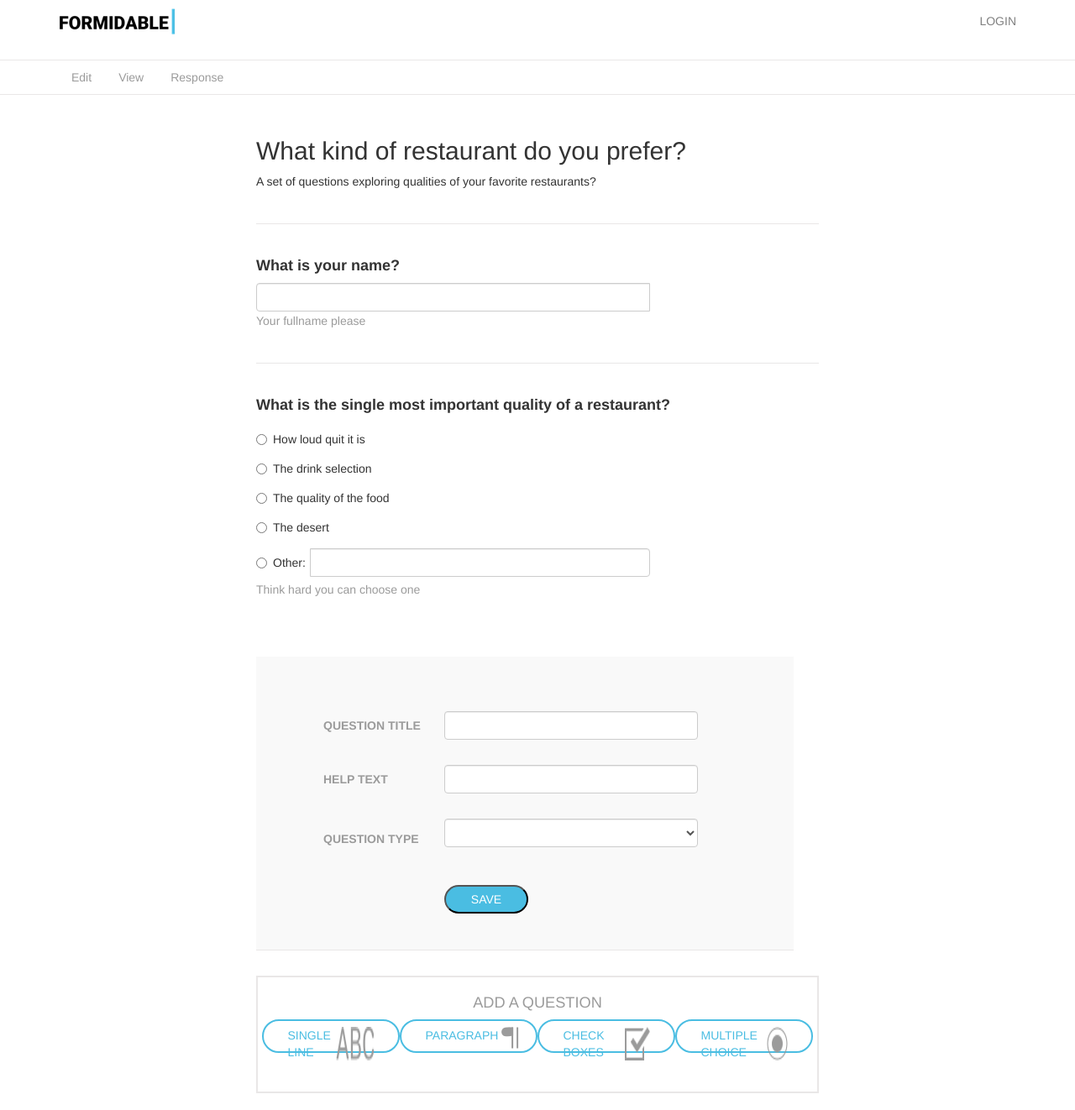
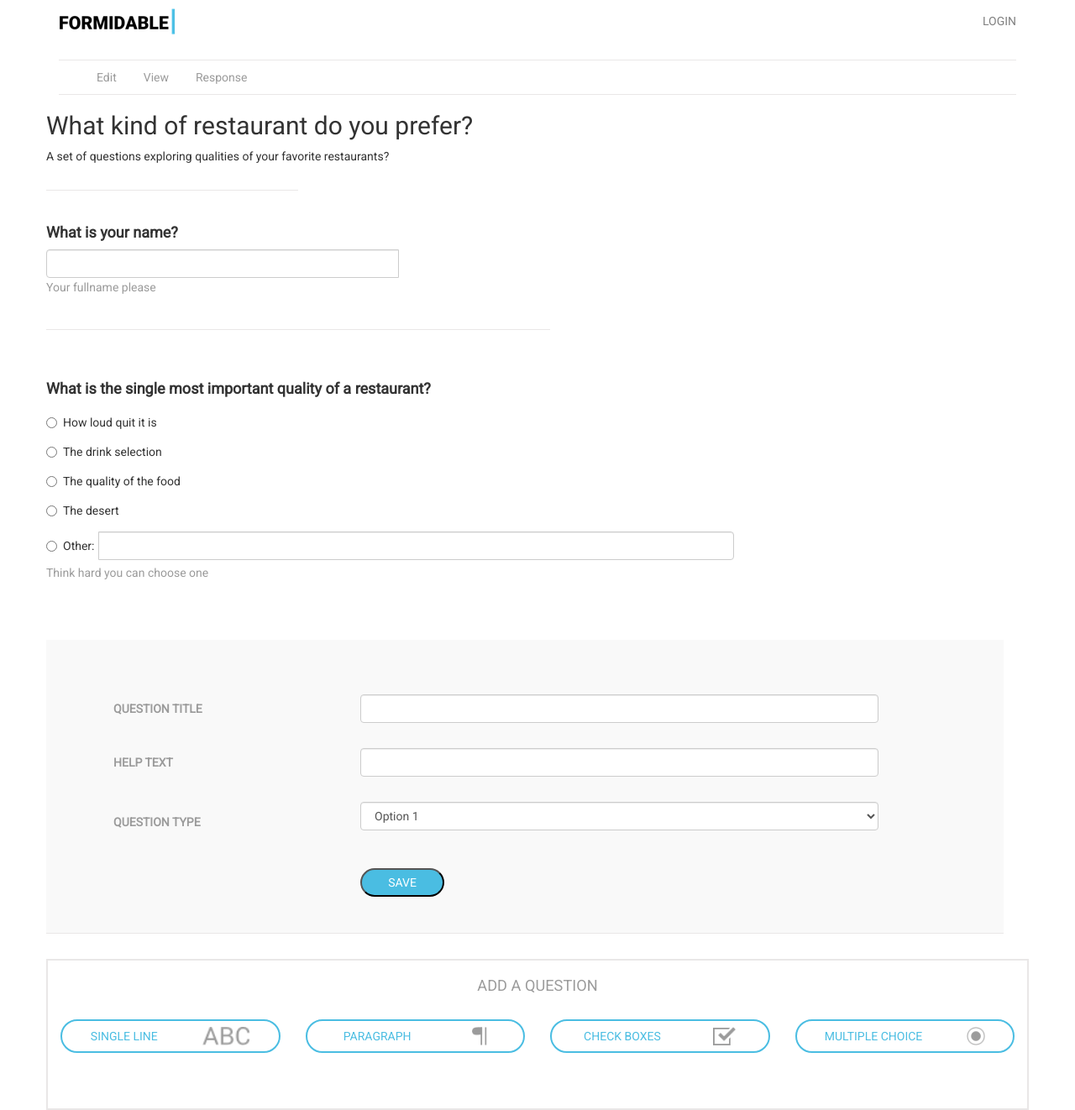
Before and after one commit to Admarcoshub/formidable, a PHP site: page /index.html in a window 1280 px wide. Shown: the whole page at 84% size. Run offline with PHP 8.4, Linux system fonts and the light colour scheme; lists and menus that the app fills with data are empty.

Commit message:
subiendo cambios

```diff
--- a/index.html
+++ b/index.html
@@ -6,6 +6,8 @@
   	<meta name="viewport" content="width=device-width, user-scalable=no">
   	<link rel="stylesheet" href="https://maxcdn.bootstrapcdn.com/bootstrap/3.3.7/css/bootstrap.min.css" integrity="sha384-BVYiiSIFeK1dGmJRAkycuHAHRg32OmUcww7on3RYdg4Va+PmSTsz/K68vbdEjh4u" crossorigin="anonymous">
     <link rel="stylesheet" href="style.css">
+    <link href="https://fonts.googleapis.com/css?family=Roboto" rel="stylesheet">
+    <link href="https://fonts.googleapis.com/css?family=Playfair+Display|Roboto" rel="stylesheet">
   </head>
   <body>
 
@@ -17,7 +19,6 @@
           <img class="hamb" src="./assets/burger-black.png">
        </div>
 		  </nav>
-	  </div>
 
     <div class="container-fluid navsec">
       <div class="container">
@@ -33,6 +34,7 @@
      <div class=" row question1">
          <h2>What kind of restaurant do you prefer?</h2>
          <p>A set of questions exploring qualities of your favorite restaurants?</p>
+         <input class="just-text" type="text">
      </div>
      <div class=" row question2">
          <h4>What is your name?</h4>
@@ -40,6 +42,7 @@
           <input type="text" class="form-control" >
           <p class="subititle">Your fullname please</p>
         </div>
+     </div>
      </div>
      <div class=" row question3">
          <h4>What is the single most important quality of a restaurant?</h4>
@@ -79,109 +82,49 @@
              <td>
                <div class="form-group">
                   <select class="form-control box-box" id="sel1">
-                    <option></option>
-                    <option></option>
-                    <option></option>
-                    <option></option>
+                    <option>Option 1</option>
+                    <option>Option 2</option>
+                    <option>Option 3</option>
+                    <option>Option 4</option>
                   </select>
                 </div>
              </td>
           </tr>
            <tr>
              <td class="ans"></td>
-             <td><input type="button"class="bsave" value="SAVE"></td>
+             <td><input type="button" class="bsave" value="SAVE"></td>
            </tr>
          </tbody>
        </table>
       </div>
 
       <div class="row question5">
-        <h3>ADD A QUESTION</H3>
-        <div class="col-lg-3 col-md-4 col-sm-6 col-xs-12 infos">
-          <div class="infos-in">
+        <h3 class="final-in">ADD A QUESTION</h3>
+        <div class="col-lg-3 col-md-4 col-sm-6 col-xs-12  infos">
+          <div class="infos-in thumbnail">
             <div class="textos">SINGLE LINE</div>
-            <img src="./Assets/abc.png">
+            <img class="imgint" src="./Assets/abc.png">
           </div>
         </div>
         <div class="col-lg-3 col-md-4 col-sm-6 col-xs-12 infos">
-          <div class="infos-in">
+          <div class="infos-in thumbnail">
             <div class="textos">PARAGRAPH</div>
             <img src="./Assets/paragraph.png">
           </div>
         </div>
         <div class="col-lg-3 col-md-4 col-sm-6 col-xs-12 infos">
-          <div class="infos-in">
+          <div class="infos-in thumbnail">
             <div class="textos">CHECK BOXES</div>
             <img src="./Assets/checkboxes.png">
           </div>
         </div>
         <div class="col-lg-3 col-md-4 col-sm-6 col-xs-12 infos">
-          <div class="infos-in">
+          <div class="infos-in thumbnail">
             <div class="textos">MULTIPLE CHOICE</div>
             <img src="./Assets/multiple.png">
           </div>
         </div>
-
       </div>
-   </div>
-
-
-
-
-
-
- <!--
-    <h1>It works</h1>
-
-    	<header>
-				<div class="header-in">
-					<nav>
-						<img src ="./Assets/logo-white.png">
-						<img class="hamburger"src="./Assets/burger-white.png">
-						<p>LOGIN</p>
-					</nav>
-					<div class="view">
-						<div class="view-in">
-							<p class="title">Create Beautiful Forms</p>
-							<p class="explain">Increase response rate & quality with design that delights.</p>
-							<input class="enter" type="button" value="SIGN UP">
-						</div>
-						<div class="image">
-							<img class="princi" src="./Assets/image-devices.png">
-						</div>
-					</div>
-				</div>
-    	</header>
-
-    	<section id="second">
-				<div class="inform">
-					<p class="explain2">What the market is saying</p>
-					<h2 class="estadistic"> "84% of all companies use data collection software that hasn't been updated in at least six months." </h2>
-					<p class="firm">- Wired</p>
-				</div>
-    	</section>
-
-			<section id="tables">
-				<div class="tables-in">
-					<div class="tables-t right-t">
-						<p class="titles-tables">Design surveys with a variet of question formats</p>
-						<img src="./Assets/image-questions.png">
-					</div>
-					<div class="tables-t left-t">
-						<p class="titles-tables">Collect data in tidy spreadsheets</p>
-						<img src="./Assets/image-spreadsheets.png"
-					</div>
-					</div>
-			</section>
-
-			<section id="submenu">
-				<ul>
-					<li>About</li>
-					<li>Term & Condictions</li>
-					<li>Privacy</li>
-					<li>contact us</li>
-				</ul>
-			</section>
--->
-  </body>
+    <div>
+   </body>
 </html>
--- a/style.css
+++ b/style.css
@@ -2,6 +2,7 @@
 	margin: 0px;
 	padding: 0px;
 	box-sizing: border-box;
+	font-family: 'Roboto', sans-serif;
 }
 
 .ans {
@@ -30,6 +31,7 @@
 }
 h2 {
 	font-weight: 600;
+	font-family: 'Playfair Display', serif;
 }
 
 h3 {
@@ -47,15 +49,33 @@ h4 {
 	display: none;
 }
 
-.infos{
+.final-in {
+	margin-bottom: 30px;
+}
+
+.thumbnail {
 	border: 2px solid #4abde2;
 	border-radius:20px;
 	height: 40px;
 }
 
+.thumbnail:hover {
+	background: #4abde2;
+}
+
+.thumbnail .textos:hover {
+	background: #4abde2;
+	color:white;
+}
+
+.thumbnail img, {
+	margin-left: 0px;
+}
+
 .infos-in {
 	display: flex;
-	width:90%;
+	justify-content: center;
+	width:100%;
 	margin: auto;
 	padding: 7px;
 }
@@ -120,9 +140,9 @@ nav {
 	margin-right: 5px;
 }
 
+
 .questions {
 	width:50%;
-	margin:auto;
 	padding-bottom: 20px;
 }
 
@@ -131,13 +151,26 @@ nav {
 		width: 80%;
 		margin: auto;
 	}
-
+	.question3, .question4, .question5 {
+		width: 80%;
+		margin: auto;
+	}
 	.input-group {
 		width:90%;
 	}
+	.table {
+		width: 80%;
+		margin: auto;
+	}
 }
 
-.question1, .question2, .question3, .question4, .question5 {
+.just-text {
+	border: 0px;
+	border-bottom: 1px solid #e9e7e7;
+	width:50%;
+}
+
+ .question2, .question3, .question4, .question5 {
 	padding-bottom: 30px;
 	border-bottom: 1px solid #e9e7e7;
 	margin-top: 30px;
@@ -149,10 +182,8 @@ nav {
 
 .question5 {
 	border: 2px solid #e9e7e7;
-	padding: 0px 5px;
-	height: 140px;
+	height: 180px;
 }
-
 
 .questform {
 	background: #f9f9f9;
@@ -168,9 +199,12 @@ nav {
 		height:550px;
 	}
 
-		.table tbody tr td {
-			display: block;
-		}
+	.table tbody tr td {
+		display: block;
+	}
+	.question5 {
+		height: 315px;
+	}
 }
 
 .radio {
@@ -207,282 +241,6 @@ nav {
 
 .textos {
 	font-size: 1em;
-	margin-right: 4px;
+	margin:auto;
 	color:#4abde2;
 }
-
-
-
-
-
-/**
-* {
-	margin: 0px;
-	padding: 0px;
-	box-sizing: border-box;
-}
-
-body {
-	font-family: 'Roboto', sans-serif;
-}
-
-h1 {
-	display: none;
-}
-
-
-header {
-	overflow: hidden;
-	height: 720px;
-}
-
-
-.header-in {
-background: rgba(81,188,224,1);
-background: -moz-linear-gradient(left, rgba(81,188,224,1) 0%, rgba(126,220,249,1) 51%, rgba(81,188,224,1) 100%);
-background: -webkit-gradient(left top, right top, color-stop(0%, rgba(81,188,224,1)), color-stop(51%, rgba(126,220,249,1)), color-stop(100%, rgba(81,188,224,1)));
-background: -webkit-linear-gradient(left, rgba(81,188,224,1) 0%, rgba(126,220,249,1) 51%, rgba(81,188,224,1) 100%);
-background: -o-linear-gradient(left, rgba(81,188,224,1) 0%, rgba(126,220,249,1) 51%, rgba(81,188,224,1) 100%);
-background: -ms-linear-gradient(left, rgba(81,188,224,1) 0%, rgba(126,220,249,1) 51%, rgba(81,188,224,1) 100%);
-background: linear-gradient(to right, rgba(81,188,224,1) 0%, rgba(126,220,249,1) 51%, rgba(81,188,224,1) 100%);
-filter: progid:DXImageTransform.Microsoft.gradient( startColorstr='#51bce0', endColorstr='#51bce0', GradientType=1 );
-}
-
-.header-in {
-	color: white;
-	height: 650px;
-}
-
-@media (max-width:320px) {
-	.header-in {
-		height: 600px;
-	}
-}
-
-
-nav {
-	display: flex;
-	justify-content: space-between;
-	margin: 0px 40px;
-	padding-top: 20px;
-}
-
-nav .hamburger {
-	display: none;
-}
-
-.view {
-	display: flex;
-	flex-direction: row;
-	margin: 0px 0px 0px 40px;
-	justify-content: space-between;
-	padding-top: 150px;
-}
-
-@media(max-width:320px) {
-
-		nav p {
-			display:none;
-		}
-
-		nav .hamburger {
-			display: block;
-		}
-
-		.view {
-		display: flex;
-		flex-direction: column;
-		text-align: center;
-		padding-top: 100px;
-	}
-		.view-in {
-		display: block;
-		width: 100%;
-	}
-		.image .princi {
-		display: block;
-		width: 100%;
-		margin-top: 20px;
-	}
-}
-
-.title,
-.explain,
-.enter
- {
-	padding: 5px 0px;
-}
-
-.title {
-	font-size: 3em;
-}
-
-.explain {
-	font-size: 1.5em;
-}
-
-input {
-	border: 2px solid white;
-	border-radius: 20px;
-	background: #51bce0;
-	color: white;
-	font-size: 1em;
-	height:40px;
-	margin-top: 35px;
-	padding: 10px 15px;
-	width: 100px;
-}
-
-input:hover {
-	background: white;
-	color: #51bce0;
-
-}
-
-
-@media (max-width: 320px) {
-	input {
-		width: 90%;
-		margin: auto;
-		margin-top:10px;
-	}
-}
-
-#second {
-	background: #fff;
-	margin-top: 80px;
-	height:300px;
-}
-
-@media (max-width:320px) {
-	#second {
-		height:300px;
-		margin-top:0px;
-	}
-
-}
-
-.inform {
-	width: 60%;
-	margin: auto;
-}
-
-
-.explain2 {
-	color: grey;
-	text-align: center;
-	font-size: 2em;
-}
-
-.estadistic {
-	margin-top: 20px;
-	text-align: center;
-	font-size: 2em;
-}
-
-@media (max-width:320px) {
-
-	.inform {
-	width: 80%;
-	}
-
-	.explain2 {
-		font-size: 1.2em;
-	}
-
-	.estadistic {
-		font-size: 1.5em;
-	}
-}
-
-.firm {
-	text-align: right;
-	margin-top: 10px;
-}
-
-.princi {
-	margin-right:-150px;
-	width:135%;
-}
-
-#tables {
-	background: #e9e7e7;
-	display:flex;
-	height:600px;
-}
-
-.tables-in {
-	display:flex;
-	margin:auto;
-	justify-content: space-around;
-	width: 80%;
-}
-
-@media (max-width:320px){
-
-	#tables {
-		height: 700px;
-		text-align: center;
-	}
-
-	.tables-in {
-		flex-direction: column;
-	}
-
-	.tables-t img {
-		width:100%;
-	}
-
-
-	#submenu ul {
-		flex-direction: column;
-	}
-	 #submenu li {
-		margin: 15px 0px;
-	 }
-}
-
-
-#submenu {
-	display: flex;
-	align-items: center;
-	margin:auto;
-	height:150px;
-	width: 40%;
-	justify-content: space-around;
-}
-
-@media (max-width:320px){
-	#submenu {
-		text-align: center;
-		height: 300px;
-		width: 80%;
-	}
-
-}
-
-ul {
-	list-style: none;
-	color: #4abde2;
-	display:flex;
-}
-
-li {
-	padding: 0 30px;
-	font-size: 1em;
-}
-
-.titles-tables {
-	font-size: 1.4em;
-	font-weight: 500;
-	margin-bottom: 20px;
-}
-
-@media {
-.titles-tables {
-	font-size: 1.2em;
-	margin: 25px 0px;
-	}
-}
-
-**/
```
